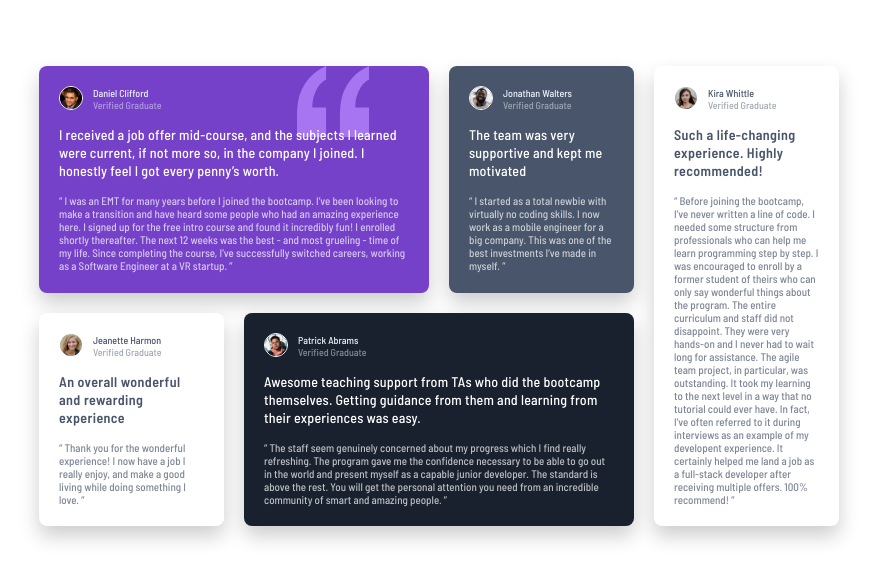
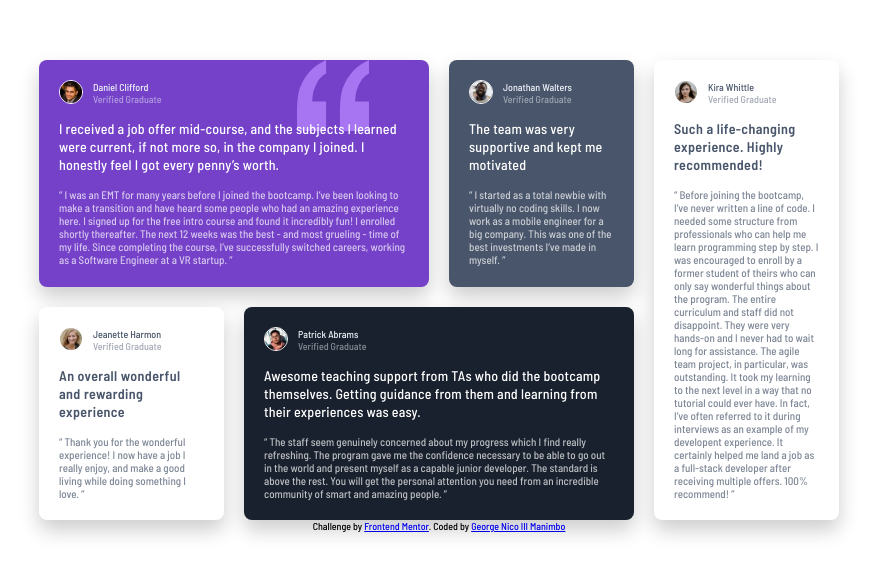
Before and after one commit to Georgenico/Testimonial-Grid-Section, a plain HTML site: page index.html in a window 1280 px wide. Shown: the part 104-686 px from the top of the page, without its empty margins (201-1078 px from the left). Drawn offline with Linux system fonts and the light colour scheme; files that its build step writes are made by us from their sources; files whose address does not match are found by name.

Commit message:
Update index.html

```diff
--- a/index.html
+++ b/index.html
@@ -163,5 +163,15 @@
         </div>
       </section>
     </main>
+    <footer class="attribution">
+      <p>
+        Challenge by
+        <a href="https://www.frontendmentor.io/home">Frontend Mentor</a>. Coded
+        by
+        <a href="https://www.frontendmentor.io/profile/Georgenico"
+          >George Nico III Manimbo</a
+        >
+      </p>
+    </footer>
   </body>
 </html>
```
